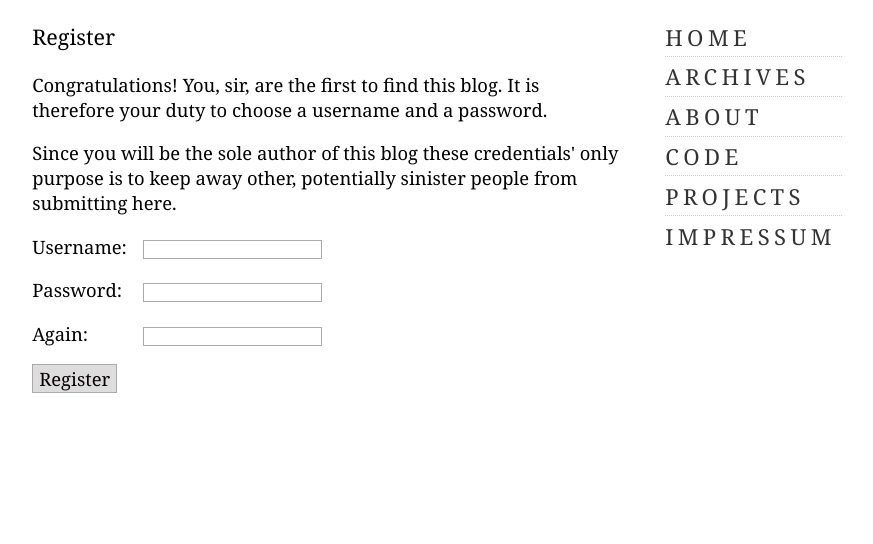
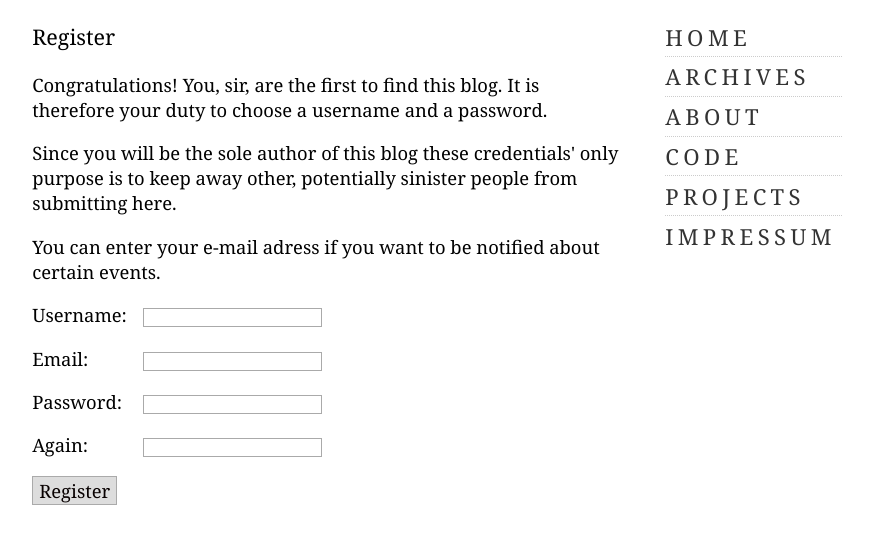
Before and after one commit to eugenkiss/Simblin, a Python web app: template simblin/templates/register.html in a window 1280 px wide. Shown: the top 544 px of the page, without its empty margins (203-1076 px from the left). Run offline with Jinja, Linux system fonts and the light colour scheme; the template is opened without the code that fills it, so the values that code supplies are empty; some libraries are stand-ins or nearby versions.

Commit message:
added email column to admin

```diff
--- a/simblin/models.py
+++ b/simblin/models.py
@@ -23,10 +23,12 @@ class Admin(db.Model):
     __tablename__ = 'admin'
     id = db.Column(db.Integer, primary_key=True)
     username = db.Column(db.String(), unique=True)
+    email = db.Column(db.String(), unique=True)
     pw_hash = db.Column(db.String(),)
 
-    def __init__(self, username, password):
+    def __init__(self, username, email, password):
         self.username = username
+        self.email = email
         self.pw_hash = generate_password_hash(password)
 
     def check_password(self, password):
--- a/simblin/templates/register.html
+++ b/simblin/templates/register.html
@@ -9,10 +9,16 @@ duty to choose a username and a password.
 Since you will be the sole author of this blog these credentials' only purpose
 is to keep away other, potentially sinister people from submitting here.
 </p>
+<p>
+You can enter your e-mail adress if you want to be notified about certain events.
+</p>
 <form action="{{ url_for('register') }}" method="post">
   <div style="margin: 0 auto;">
     <label for=username>Username:</label>
     <input type="text" name="username">
+    <div style="margin-top: 1em"></div>
+    <label for=email>Email:</label>
+    <input type="text" name="email">
     <div style="margin-top: 1em"></div>
     <label for=password>Password:</label>
     <input type="password" name="password">
--- a/simblin/views.py
+++ b/simblin/views.py
@@ -306,6 +306,7 @@ def register():
     error = None
     if request.method == 'POST':
         username = request.form['username']
+        email = request.form['email']
         password = request.form['password']
         password2 = request.form['password2']
         if username == '':
@@ -315,7 +316,7 @@ def register():
         elif not password == password2:
             error = "Passwords must match"
         else:
-            db.session.add(Admin(username, password))
+            db.session.add(Admin(username, email, password))
             db.session.commit()
             session['logged_in'] = True
             flash('You are the new master of this blog')
```
